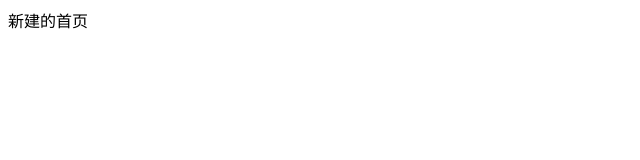
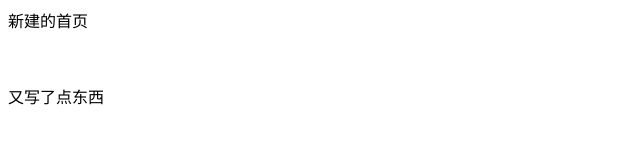
Before and after one commit to Tarshn/gitStudy02, a plain HTML site: page index.html in a window 1280 px wide. Shown: the whole page, without its empty margins (0-640 px from the left). Drawn offline with Linux system fonts and the light colour scheme.

Commit message:
又写了点东西

```diff
--- a/index.html
+++ b/index.html
@@ -11,5 +11,7 @@
     <img src="../ml03.png" alt="">
     <br>
     <img src="../dog.png" alt="">
+    <br>
+    <p>又写了点东西</p>
 </body>
 </html>
```
